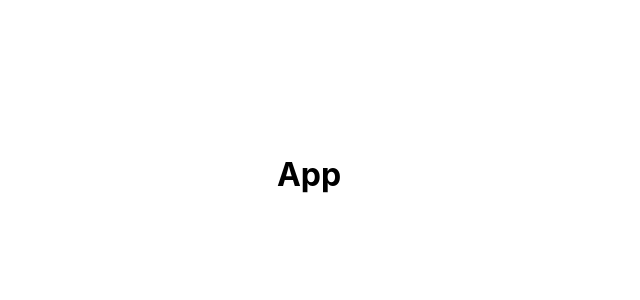
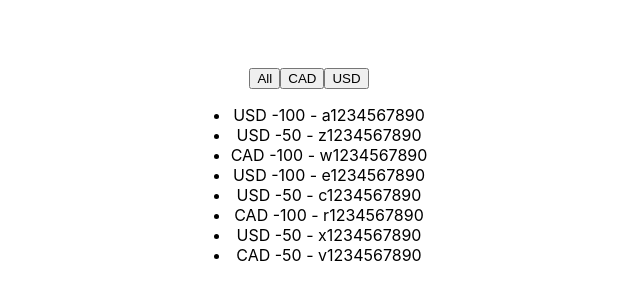
Before and after one commit to Odinokun/ca-microtasks, a React (Create React App) app: page / in a window 1280 px wide. Shown: the part 226-526 px from the top of the page, without its empty margins (331-971 px from the left). Built offline with nearby package versions, Linux system fonts and the light colour scheme.

Commit message:
Add filtering functionality for banknotes and implement Btn component

```diff
--- a/src/App.tsx
+++ b/src/App.tsx
@@ -1,9 +1,67 @@
+import { useState } from 'react';
 import './App.css';
+import { Btn } from './components/Btn';
+
+type BanknotesType = 'USD' | 'CAD' | 'All';
+
+type MoneyType = {
+  banknotes: BanknotesType;
+  value: number;
+  number: string;
+};
 
 function App() {
+  // const [money, setMoney] = useState<MoneyType[]>([
+  //   { banknotes: 'USD', value: 100, number: ' a1234567890' },
+  //   { banknotes: 'USD', value: 50, number: ' z1234567890' },
+  //   { banknotes: 'CAD', value: 100, number: ' w1234567890' },
+  //   { banknotes: 'USD', value: 100, number: ' e1234567890' },
+  //   { banknotes: 'USD', value: 50, number: ' c1234567890' },
+  //   { banknotes: 'CAD', value: 100, number: ' r1234567890' },
+  //   { banknotes: 'USD', value: 50, number: ' x1234567890' },
+  //   { banknotes: 'CAD', value: 50, number: ' v1234567890' },
+  // ]);
+  const money = [
+    { banknotes: 'USD', value: 100, number: ' a1234567890' },
+    { banknotes: 'USD', value: 50, number: ' z1234567890' },
+    { banknotes: 'CAD', value: 100, number: ' w1234567890' },
+    { banknotes: 'USD', value: 100, number: ' e1234567890' },
+    { banknotes: 'USD', value: 50, number: ' c1234567890' },
+    { banknotes: 'CAD', value: 100, number: ' r1234567890' },
+    { banknotes: 'USD', value: 50, number: ' x1234567890' },
+    { banknotes: 'CAD', value: 50, number: ' v1234567890' },
+  ];
+  const [filter, setFilter] = useState<BanknotesType>('All');
+
+  const filterMoney = (value: BanknotesType) => {
+    setFilter(value);
+  };
+
+  let currentMoney = money;
+  if (filter === 'USD') {
+    currentMoney = money.filter(item => item.banknotes === 'USD');
+  } else if (filter === 'CAD') {
+    currentMoney = money.filter(item => item.banknotes === 'CAD');
+  }
+
   return (
     <div className='App'>
-      <h1>App</h1>
+      <div>
+        <div>
+          <Btn name='All' callback={() => filterMoney('All')} />
+          <Btn name='CAD' callback={() => filterMoney('CAD')} />
+          <Btn name='USD' callback={() => filterMoney('USD')} />
+        </div>
+
+        <ul>
+          {currentMoney.map((item, index) => (
+            <li key={index}>
+              <span>{item.banknotes}</span> -<span>{item.value}</span> -
+              <span>{item.number}</span>
+            </li>
+          ))}
+        </ul>
+      </div>
     </div>
   );
 }
--- /dev/null
+++ b/src/components/Btn.tsx
@@ -0,0 +1,10 @@
+import { FC } from 'react';
+
+type PropsType = {
+  name: string;
+  callback: () => void;
+};
+
+export const Btn: FC<PropsType> = ({ name, callback }) => {
+  return <button onClick={callback}>{name}</button>;
+};
```
